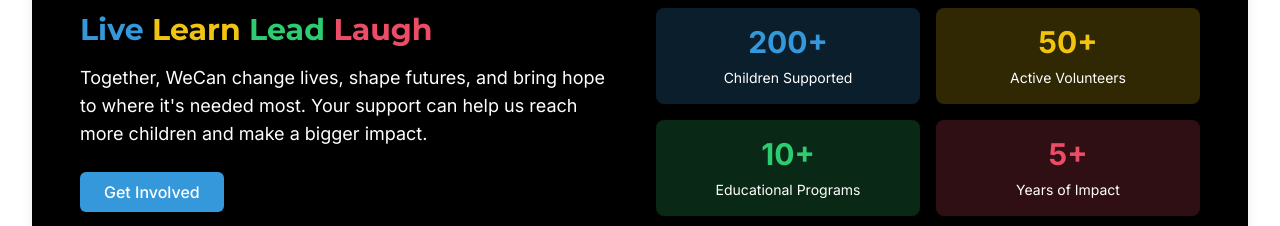
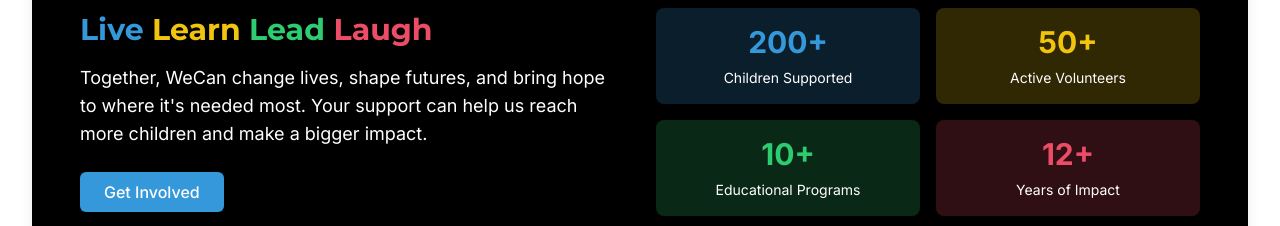
Before and after one commit to mAmanullah7/WeCan-Backend, a Next.js app: page / in a window 1280 px wide. Shown: the part 1480-1706 px from the top of the page. Built offline with nearby package versions, Linux system fonts and the light colour scheme; no server answers.

Commit message:
updated some error

```diff
--- a/src/components/Mission.tsx
+++ b/src/components/Mission.tsx
@@ -98,9 +98,11 @@
                 Together, WeCan change lives, shape futures, and bring hope to where it's needed most.
                 Your support can help us reach more children and make a bigger impact.
               </p>
+              <a href="/contact" >
               <button className="btn bg-primary text-white hover:bg-primary-dark">
                 Get Involved
               </button>
+              </a>
             </div>
             <div className="hidden md:block">
               <div className="grid grid-cols-2 gap-4">
@@ -117,7 +119,7 @@
                   <div className="text-sm">Educational Programs</div>
                 </div>
                 <div className="bg-danger/20 rounded-lg p-4 text-center">
-                  <div className="text-3xl font-bold text-danger mb-2">5+</div>
+                  <div className="text-3xl font-bold text-danger mb-2">12+</div>
                   <div className="text-sm">Years of Impact</div>
                 </div>
               </div>
```
